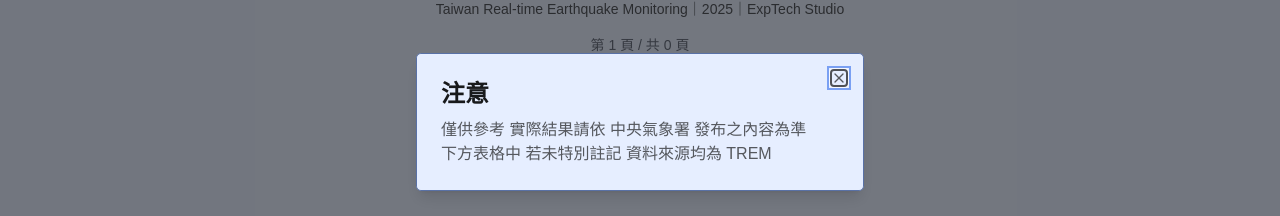
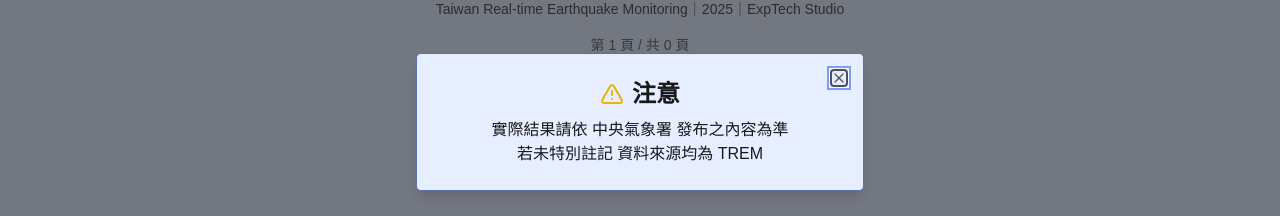
Before and after one commit to ExpTechTW/trem-analyze-web, a Next.js app: page / in a window 1280 px wide. Shown: the part 278-494 px from the top of the page. Built offline with nearby package versions, Linux system fonts and the light colour scheme; no server answers; what @codaworks/react-glow would draw is missing.

Commit message:
fix warn dialog

```diff
--- a/src/components/earthquake-data-table.tsx
+++ b/src/components/earthquake-data-table.tsx
@@ -11,7 +11,7 @@ import { StationList, StationReport } from '@/modal/station';
 import { TremEew } from '@/modal/trem';
 import { distance, findLocationByCode, findMaxInt, formatTime, getIntensityClass, getLpgmClass, intensity_float_to_int, intensity_list } from '@/lib/utils';
 
-import { DialogDataMessage } from './warn-message';
+import { DialogDataMessage } from './warn-dialog';
 
 interface EarthquakeDataProps {
   initialData: {
--- a/src/components/earthquake-info-table.tsx
+++ b/src/components/earthquake-info-table.tsx
@@ -26,7 +26,7 @@ import {
 } from '@/components/ui/table';
 
 import { EnhancedPagination } from './enhanced-pagination';
-import { DialogInfoMessage } from './warn-message';
+import { DialogInfoMessage } from './warn-dialog';
 
 interface MonthData {
   'year-month': string;
--- /dev/null
+++ b/src/components/warn-dialog.tsx
@@ -0,0 +1,75 @@
+import { useEffect, useState } from 'react';
+import { TriangleAlert } from 'lucide-react';
+
+import {
+  Dialog,
+  DialogContent,
+  DialogHeader,
+  DialogTitle,
+} from '@/components/ui/dialog';
+
+export function DialogDataMessage() {
+  const [open, setOpen] = useState(false);
+
+  useEffect(() => {
+    setOpen(true);
+  }, []);
+
+  return (
+    <Dialog open={open} onOpenChange={setOpen}>
+      <DialogContent className="sm:max-w-md">
+        <DialogHeader>
+          <DialogTitle className={`
+            flex items-center justify-center gap-x-2 text-center text-2xl
+          `}
+          >
+            <TriangleAlert className="h-6 w-6 text-yellow-500" />
+            注意
+          </DialogTitle>
+          <div className={`
+            text-center text-base
+            sm:text-l
+          `}
+          >
+            <p className="">
+              實際結果請依中央氣象署發布之內容為準
+            </p>
+            <p className="fond-bold">資料來源均為 TREM !!!</p>
+          </div>
+        </DialogHeader>
+      </DialogContent>
+    </Dialog>
+  );
+}
+
+export function DialogInfoMessage() {
+  const [open, setOpen] = useState(false);
+
+  useEffect(() => {
+    setOpen(true);
+  }, []);
+
+  return (
+    <Dialog open={open} onOpenChange={setOpen}>
+      <DialogContent className="sm:max-w-md">
+        <DialogHeader>
+          <DialogTitle className={`
+            flex items-center justify-center gap-x-2 text-center text-2xl
+          `}
+          >
+            <TriangleAlert className="h-6 w-6 text-yellow-500" />
+            注意
+          </DialogTitle>
+          <div className={`
+            text-center text-base
+            sm:text-l
+          `}
+          >
+            <p>實際結果請依 中央氣象署 發布之內容為準</p>
+            <p className="fond-bold">若未特別註記 資料來源均為 TREM</p>
+          </div>
+        </DialogHeader>
+      </DialogContent>
+    </Dialog>
+  );
+}
--- a/src/components/warn-message.tsx
+++ /dev/null
@@ -1,52 +0,0 @@
-import { useEffect, useState } from 'react';
-
-import {
-  Dialog,
-  DialogContent,
-  DialogHeader,
-  DialogTitle,
-} from '@/components/ui/dialog';
-
-export function DialogDataMessage() {
-  const [open, setOpen] = useState(false);
-
-  useEffect(() => {
-    setOpen(true);
-  }, []);
-
-  return (
-    <Dialog open={open} onOpenChange={setOpen}>
-      <DialogContent className="sm:max-w-md">
-        <DialogHeader>
-          <DialogTitle className="text-2xl">注意</DialogTitle>
-          <div className="text-l text-muted-foreground">
-            <p>僅供參考，實際結果請依中央氣象署發布之內容為準</p>
-            <p className="fond-bold">下方表格中資料來源均為 TREM !!!</p>
-          </div>
-        </DialogHeader>
-      </DialogContent>
-    </Dialog>
-  );
-}
-
-export function DialogInfoMessage() {
-  const [open, setOpen] = useState(false);
-
-  useEffect(() => {
-    setOpen(true);
-  }, []);
-
-  return (
-    <Dialog open={open} onOpenChange={setOpen}>
-      <DialogContent className="sm:max-w-md">
-        <DialogHeader>
-          <DialogTitle className="text-2xl">注意</DialogTitle>
-          <div className="text-l text-muted-foreground">
-            <p>僅供參考 實際結果請依 中央氣象署 發布之內容為準</p>
-            <p className="fond-bold">下方表格中 若未特別註記 資料來源均為 TREM</p>
-          </div>
-        </DialogHeader>
-      </DialogContent>
-    </Dialog>
-  );
-}
```
